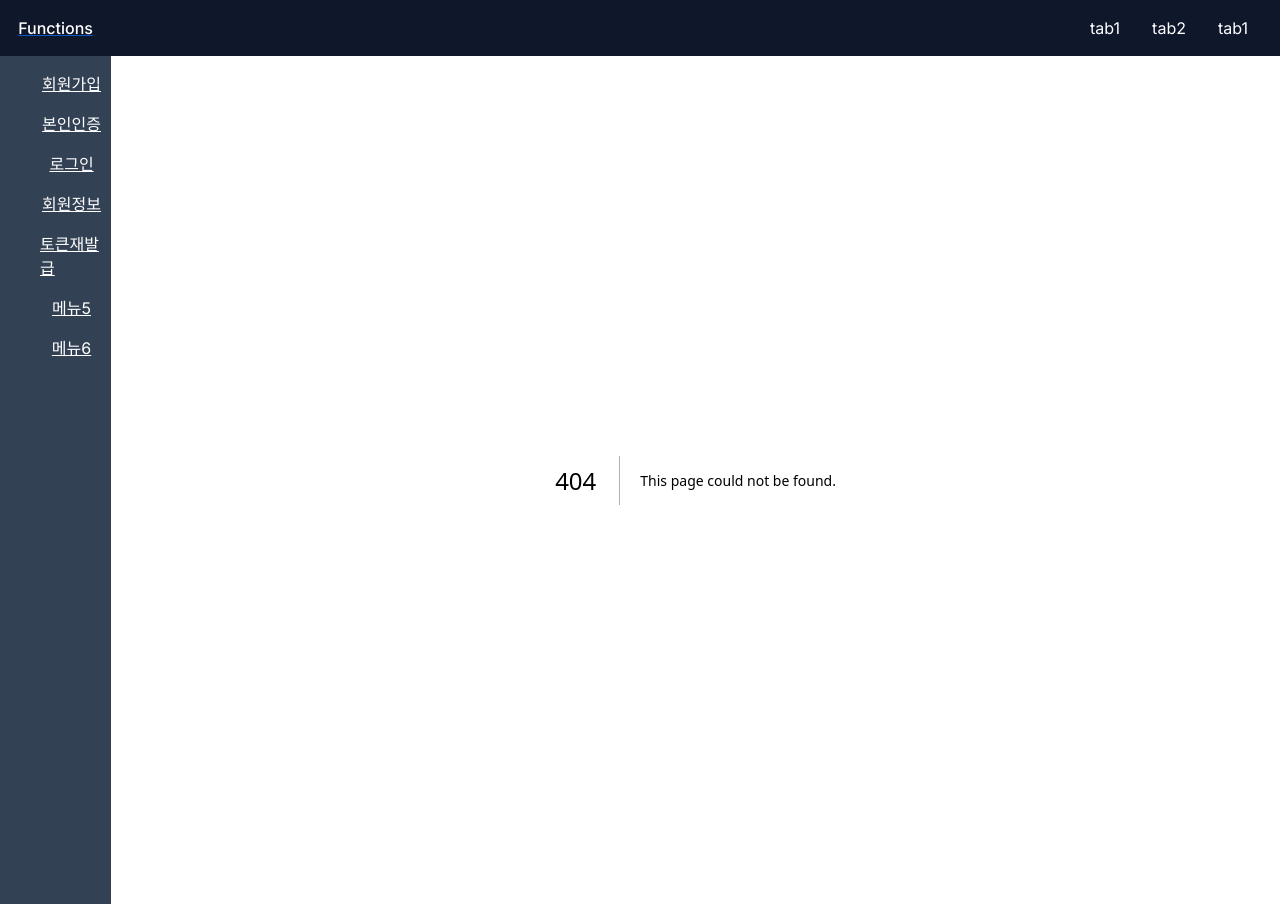
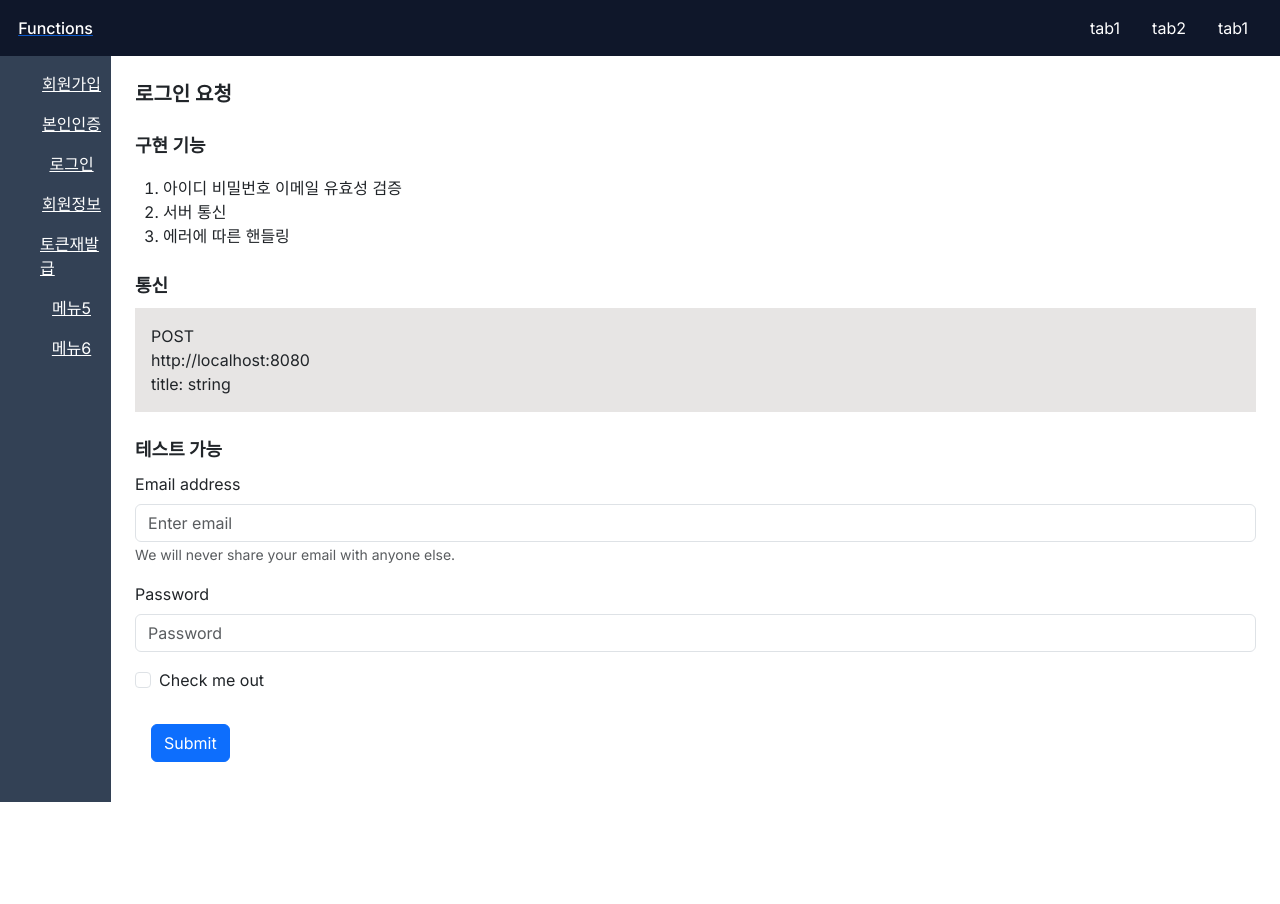
Before and after one commit to Icyeong/functions, a Next.js app: page /signin in a window 1280 px wide. Before the commit this address had no page. After the commit the page ends 802 px from the top, so only its background shows below. Built offline with nearby package versions, Linux system fonts and the light colour scheme.

Commit message:
로그인 페이지 추가

```diff
--- /dev/null
+++ b/src/app/signin/components/Form.tsx
@@ -0,0 +1,28 @@
+"use client";
+import Button from "react-bootstrap/Button";
+import Bs_Form from "react-bootstrap/Form";
+
+export default function Form() {
+  return (
+    <Bs_Form>
+      <Bs_Form.Group className="mb-3" controlId="formBasicEmail">
+        <Bs_Form.Label>Email address</Bs_Form.Label>
+        <Bs_Form.Control type="email" placeholder="Enter email" />
+        <Bs_Form.Text className="text-muted">
+          We will never share your email with anyone else.
+        </Bs_Form.Text>
+      </Bs_Form.Group>
+
+      <Bs_Form.Group className="mb-3" controlId="formBasicPassword">
+        <Bs_Form.Label>Password</Bs_Form.Label>
+        <Bs_Form.Control type="password" placeholder="Password" />
+      </Bs_Form.Group>
+      <Bs_Form.Group className="mb-3" controlId="formBasicCheckbox">
+        <Bs_Form.Check type="checkbox" label="Check me out" />
+      </Bs_Form.Group>
+      <Button className="bg-blue-700 m-3" variant="primary" type="submit">
+        Submit
+      </Button>
+    </Bs_Form>
+  );
+}
--- /dev/null
+++ b/src/app/signin/page.tsx
@@ -0,0 +1,23 @@
+import Form from "./components/form";
+
+export default function page() {
+  return (
+    <>
+      <h1 className="text-xl font-bold">로그인 요청</h1>
+      <h2 className="text-lg font-bold mt-4">구현 기능</h2>
+      <ol className="list-decimal pl-7 pt-2">
+        <li>아이디 비밀번호 이메일 유효성 검증</li>
+        <li>서버 통신</li>
+        <li>에러에 따른 핸들링</li>
+      </ol>
+      <h2 className="text-lg font-bold mt-4">통신</h2>
+      <ol className=" pl-7 p-3 bg-stone-200">
+        <li>POST</li>
+        <li>http://localhost:8080</li>
+        <li> title: string</li>
+      </ol>
+      <h2 className="text-lg font-bold mt-4">테스트 가능</h2>
+      <Form />
+    </>
+  );
+}
```
